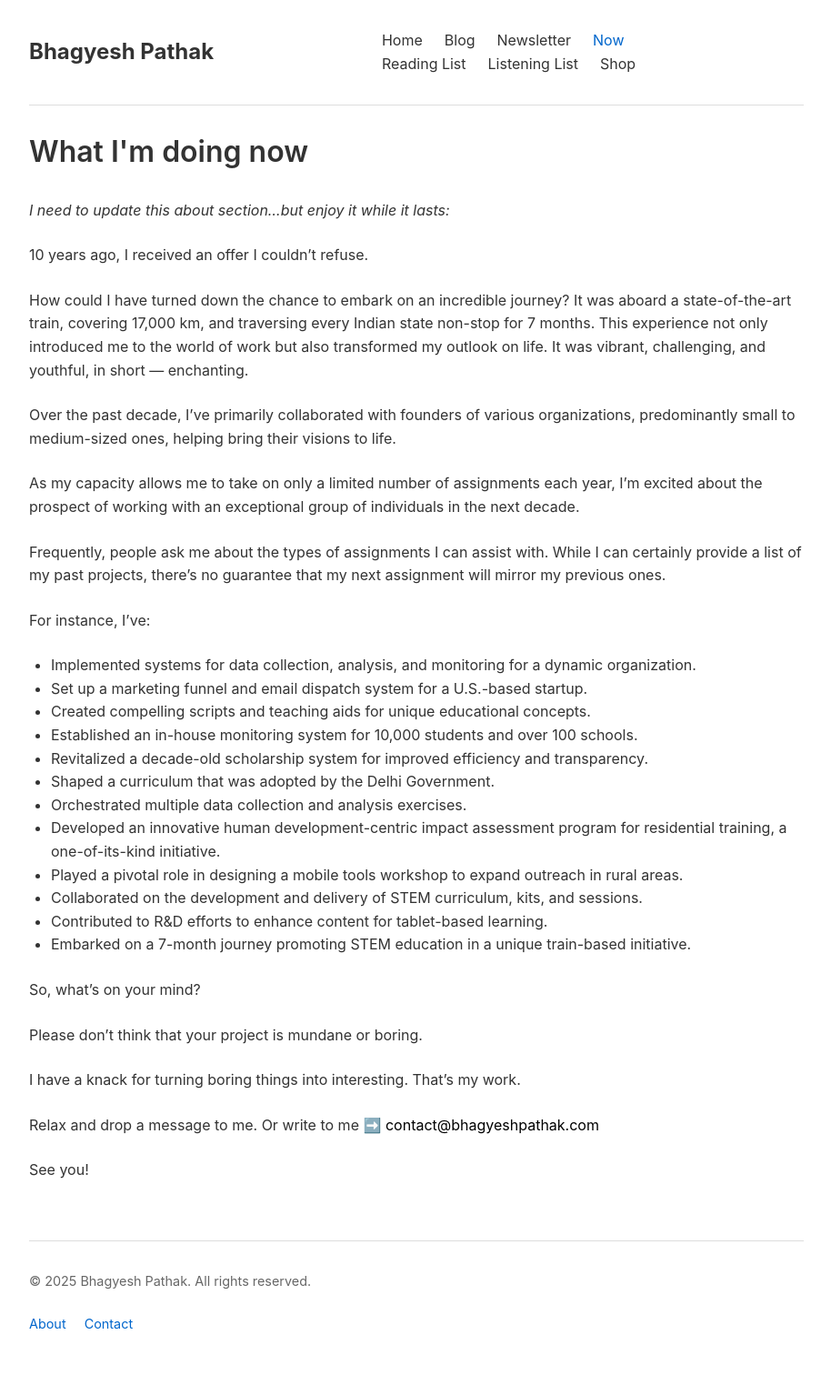
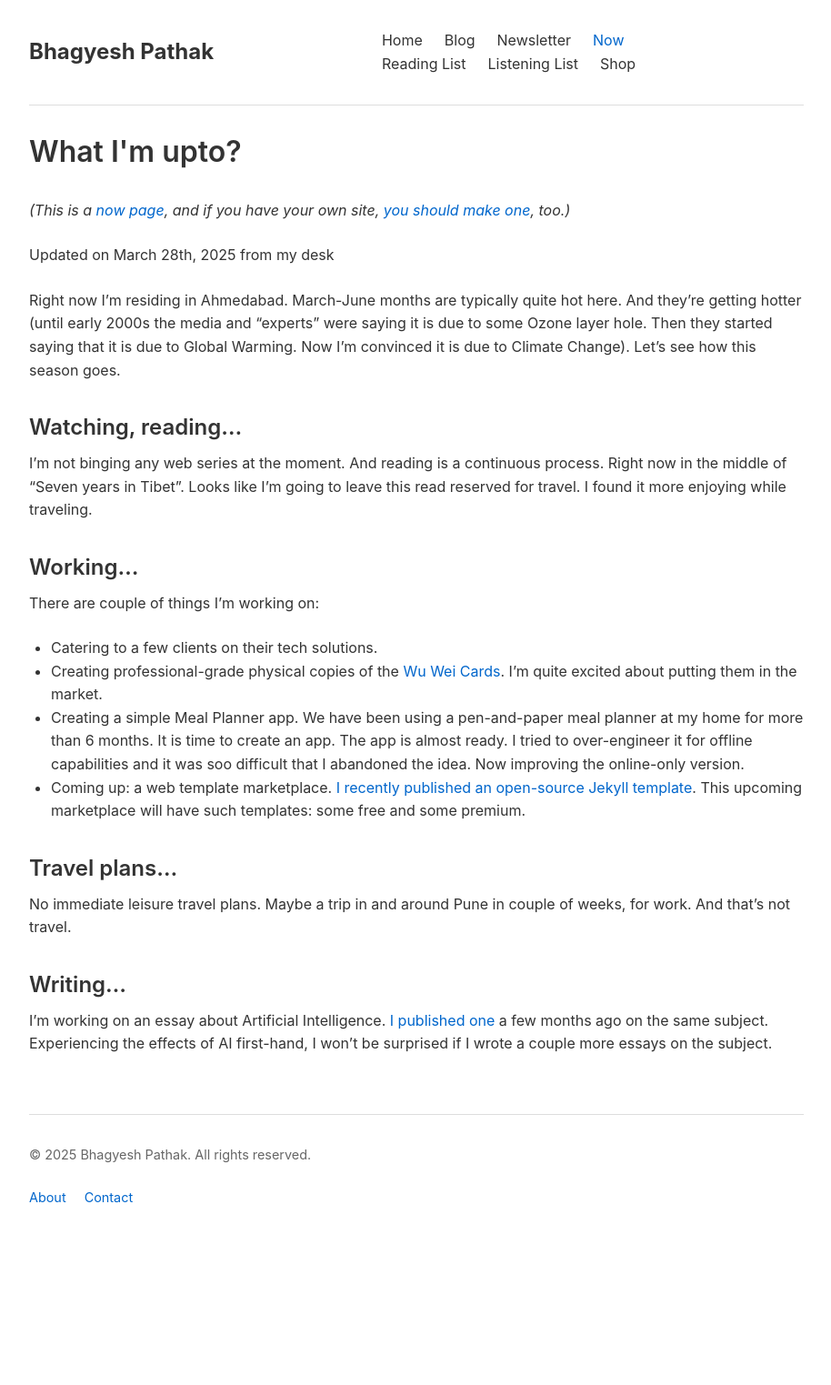
Before and after one commit to bhagyeshsp/bsp-web, a Jekyll site: the page built from pages/now.md, in a window 1280 px wide. Shown: the whole page at 91% size, without its empty margins (182-1096 px from the left). Built offline with Jekyll 4.4.1, drawn with Linux system fonts in a browser that asks for light colours; after the commit the page ends 1384 px from its top, so only the background shows below that.

Commit message:
update content

```diff
--- a/pages/now.md
+++ b/pages/now.md
@@ -1,42 +1,26 @@
 ---
 layout: page
-title: What I'm doing now
+title: What I'm upto?
 permalink: /now/
 ---
-*I need to update this about section...but enjoy it while it lasts:*
+*(This is a [now page](https://nownownow.com/about), and if you have your own site, [you should make one](https://nownownow.com/about), too.)*
 
-10 years ago, I received an offer I couldn’t refuse.
+Updated on March 28th, 2025 from my desk
 
-How could I have turned down the chance to embark on an incredible journey? It was aboard a state-of-the-art train, covering 17,000 km, and traversing every Indian state non-stop for 7 months. This experience not only introduced me to the world of work but also transformed my outlook on life. It was vibrant, challenging, and youthful, in short — enchanting.
+Right now I'm residing in Ahmedabad. March-June months are typically quite hot here. And they're getting hotter (until early 2000s the media and "experts" were saying it is due to some Ozone layer hole. Then they started saying that it is due to Global Warming. Now I'm convinced it is due to Climate Change). Let's see how this season goes.
 
-Over the past decade, I’ve primarily collaborated with founders of various organizations, predominantly small to medium-sized ones, helping bring their visions to life.
+## Watching, reading...
+I'm not binging any web series at the moment. And reading is a continuous process. Right now in the middle of "Seven years in Tibet". Looks like I'm going to leave this read reserved for travel. I found it more enjoying while traveling.
 
-As my capacity allows me to take on only a limited number of assignments each year, I’m excited about the prospect of working with an exceptional group of individuals in the next decade.
+## Working...
+There are couple of things I'm working on:
+- Catering to a few clients on their tech solutions.
+- Creating professional-grade physical copies of the [Wu Wei Cards]({{'/shop##if-youre-in-the-business-of-facilitation' | relative_url}}). I'm quite excited about putting them in the market.
+- Creating a simple Meal Planner app. We have been using a pen-and-paper meal planner at my home for more than 6 months. It is time to create an app. The app is almost ready. I tried to over-engineer it for offline capabilities and it was soo difficult that I abandoned the idea. Now improving the online-only version.
+- Coming up: a web template marketplace. [I recently published an open-source Jekyll template](https://github.com/bhagyeshsp/jekyll-objectivist-theme). This upcoming marketplace will have such templates: some free and some premium.
 
-Frequently, people ask me about the types of assignments I can assist with. While I can certainly provide a list of my past projects, there’s no guarantee that my next assignment will mirror my previous ones.
+## Travel plans...
+No immediate leisure travel plans. Maybe a trip in and around Pune in couple of weeks, for work. And that's not travel.
 
-For instance, I’ve:
-
-- Implemented systems for data collection, analysis, and monitoring for a dynamic organization.
-- Set up a marketing funnel and email dispatch system for a U.S.-based startup.
-- Created compelling scripts and teaching aids for unique educational concepts.
-- Established an in-house monitoring system for 10,000 students and over 100 schools.
-- Revitalized a decade-old scholarship system for improved efficiency and transparency.
-- Shaped a curriculum that was adopted by the Delhi Government.
-- Orchestrated multiple data collection and analysis exercises.
-- Developed an innovative human development-centric impact assessment program for residential training, a one-of-its-kind initiative.
-- Played a pivotal role in designing a mobile tools workshop to expand outreach in rural areas.
-- Collaborated on the development and delivery of STEM curriculum, kits, and sessions.
-- Contributed to R&D efforts to enhance content for tablet-based learning.
-- Embarked on a 7-month journey promoting STEM education in a unique train-based initiative.
-
-So, what’s on your mind?
-
-Please don’t think that your project is mundane or boring.
-
-I have a knack for turning boring things into interesting.
-That’s my work.
-
-Relax and drop a message to me. Or write to me ➡️ <mark class="has-inline-color has-ast-global-color-0-color" style="background-color:rgba(0, 0, 0, 0)">contact@bhagyeshpathak.com</mark>
-
-See you!
+## Writing...
+I'm working on an essay about Artificial Intelligence. [I published one]({{ site.baseurl }}{% post_url 2024-08-06-to-ai-or-not-to-ai %}) a few months ago on the same subject. Experiencing the effects of AI first-hand, I won't be surprised if I wrote a couple more essays on the subject.
```
